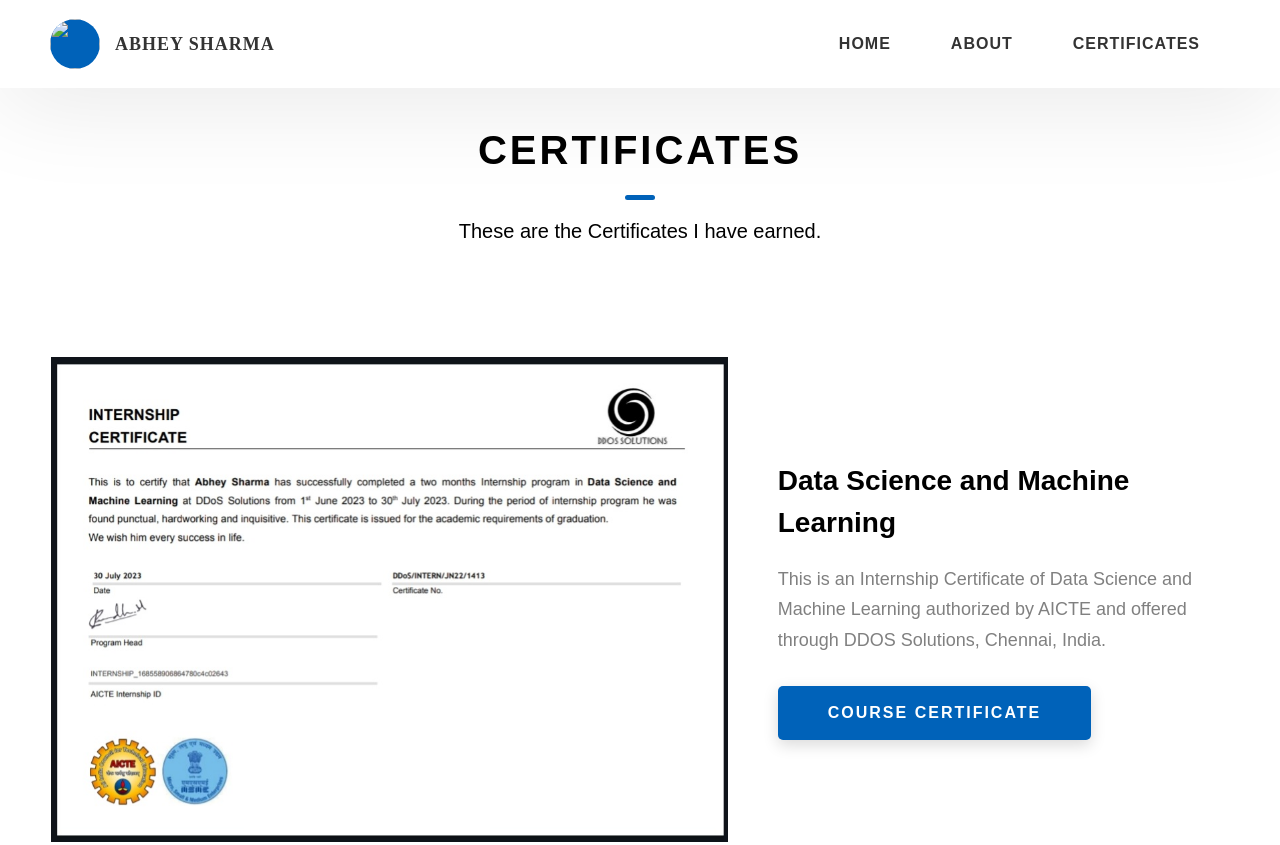
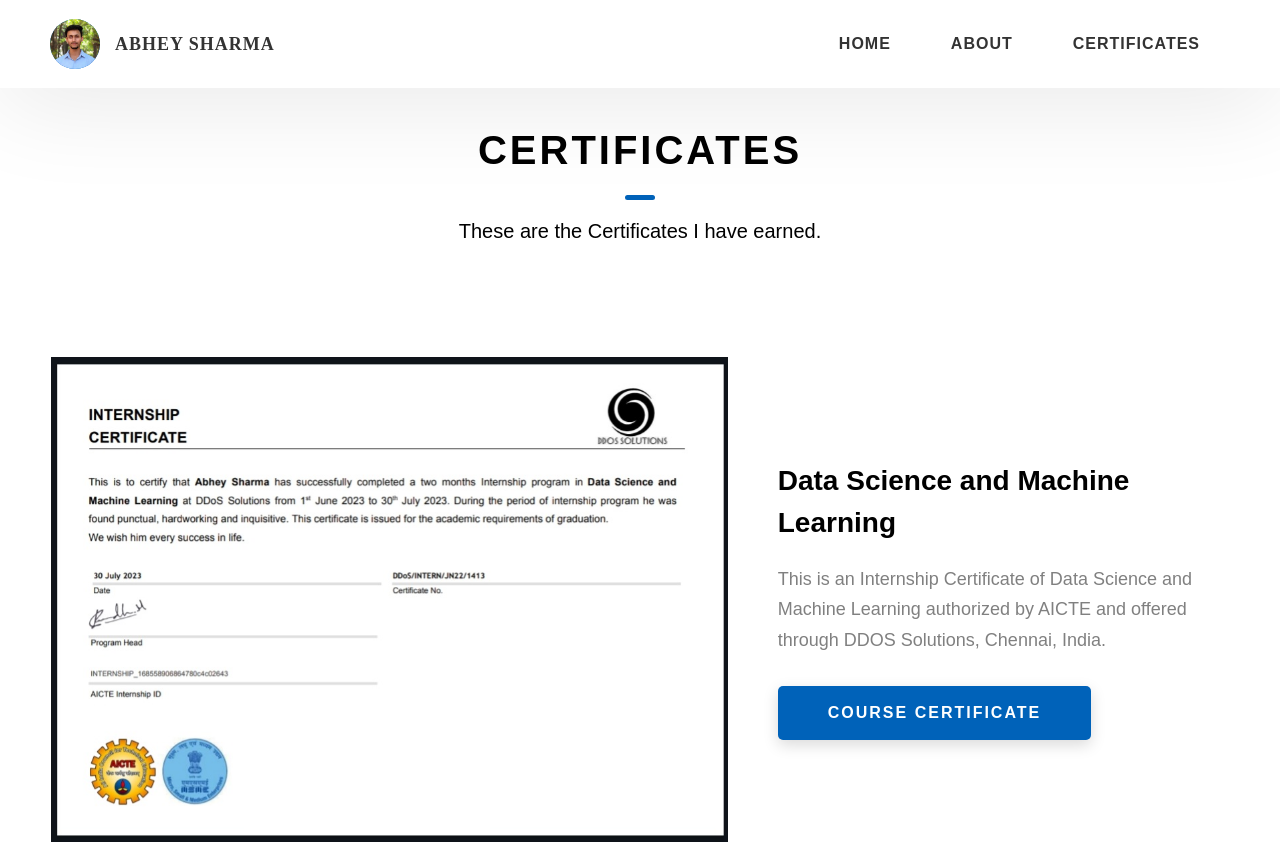
Before and after one commit to Abh3y/abheysharma.github.io, a website: page certificates.html in a window 1280 px wide. Shown: the top 845 px of the page. Drawn offline with Linux system fonts and the light colour scheme.

Commit message:
new changes

```diff
--- a/certificates.html
+++ b/certificates.html
@@ -13,7 +13,7 @@
           <div class="header__logo-container">
             <div class="header__logo-img-cont">
               <img
-                src="/portfolio/assets/jpeg/PIC.jpg"
+                src="./assets/jpeg/PIC.jpg"
                 class="header__logo-img"
               />
             </div>
```
Also changed, not shown: index.html (+1 -1 lines).
